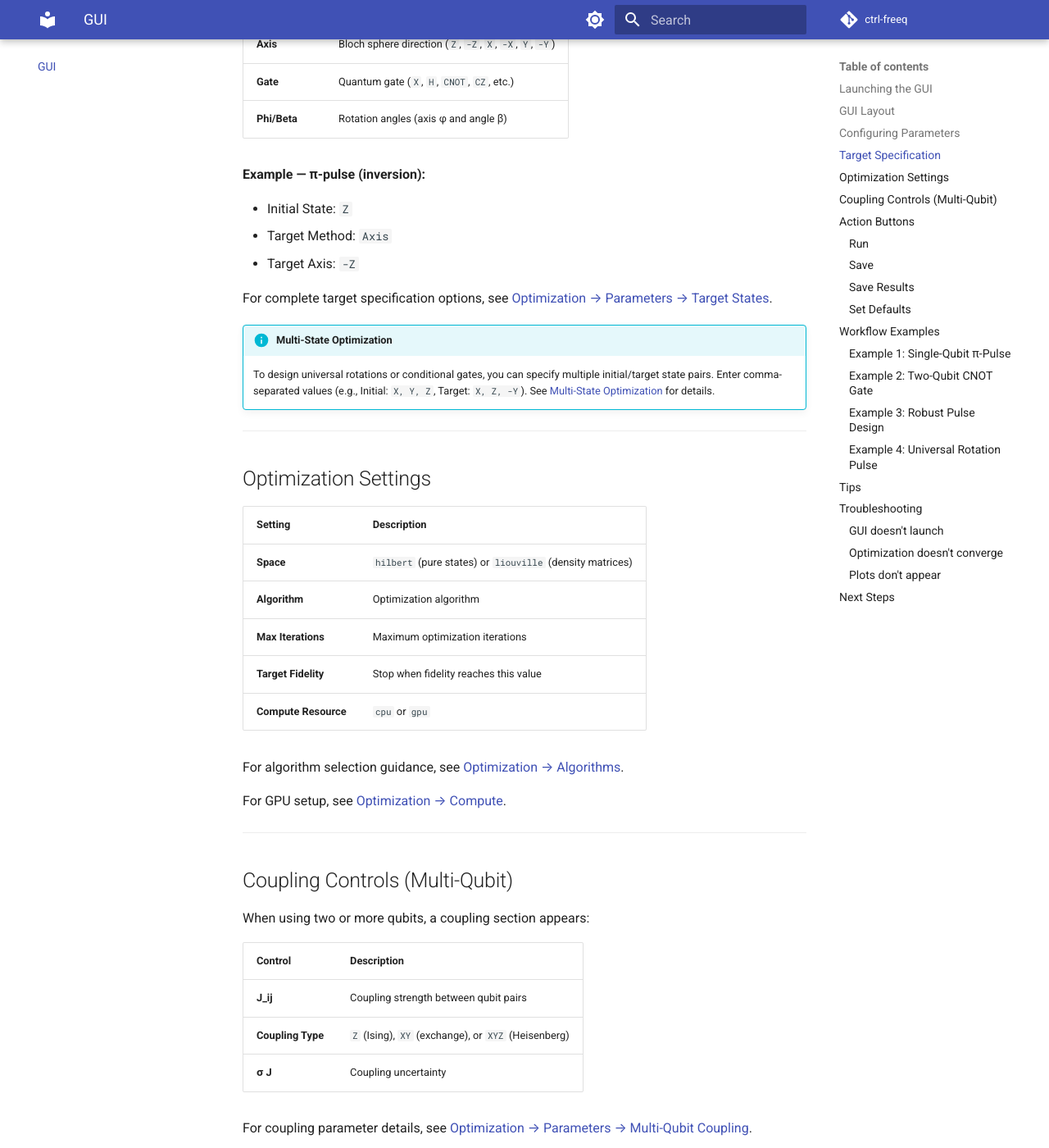
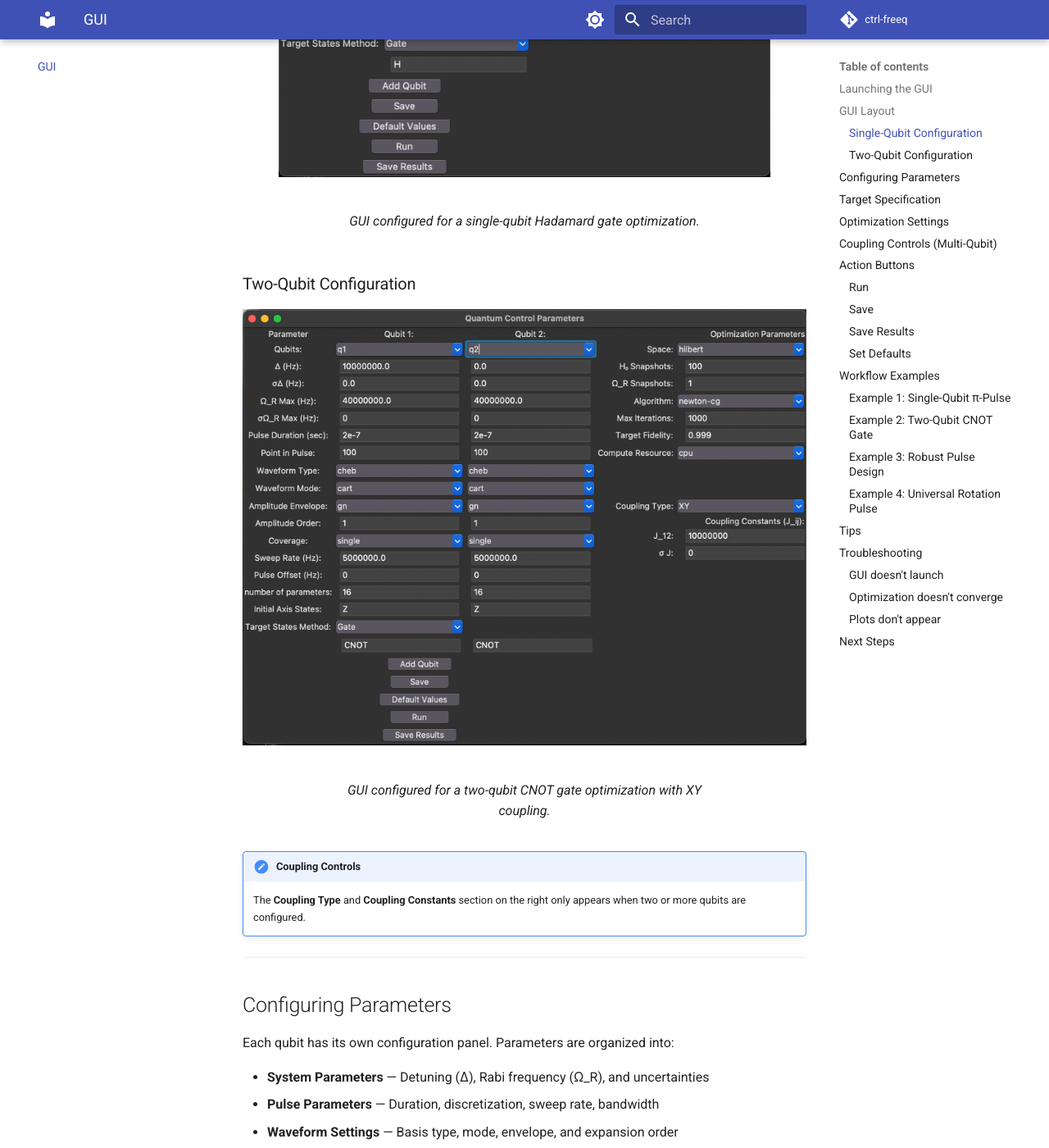
Before and after one commit to mforoozandeh/ctrl-freeq, an MkDocs documentation site: the page built from docs/gui.md, in a window 1280 px wide and 1400 px high, scrolled down 1613 px. Shown: the whole window at 82% size. Built offline with MkDocs 1.6.1 and Material for MkDocs 9.7.7, drawn with Linux system fonts in a browser that asks for light colours; comment, search, counter and statistics services are not loaded; some of the changed text lies outside the part shown.

Commit message:
Update dashboard and GUI documentation for improved clarity and interaction

```diff
--- a/docs/gui.md
+++ b/docs/gui.md
@@ -34,6 +34,23 @@ The GUI is organized into five sections:
 | **Optimization Settings** | Algorithm, iterations, and compute options |
 | **Coupling Controls** | Inter-qubit coupling (multi-qubit only) |
 | **Action Buttons** | Run, Save, and Reset controls |
+
+### Single-Qubit Configuration
+
+<figure markdown="span">
+  ![Single-qubit GUI](assets/gui_single_qubit.png){ width="600" }
+  <figcaption>GUI configured for a single-qubit Hadamard gate optimization.</figcaption>
+</figure>
+
+### Two-Qubit Configuration
+
+<figure markdown="span">
+  ![Two-qubit GUI](assets/gui_two_qubit.png){ width="700" }
+  <figcaption>GUI configured for a two-qubit CNOT gate optimization with XY coupling.</figcaption>
+</figure>
+
+!!! note "Coupling Controls"
+    The **Coupling Type** and **Coupling Constants** section on the right only appears when two or more qubits are configured.
 
 ---
 
```
Also changed, not shown: docs/assets/gui_single_qubit.png (added), docs/assets/gui_two_qubit.png (added), site/dashboard/index.html, site/gui/index.html, site/search/search_index.json, site/sitemap.xml, 1 other file.
